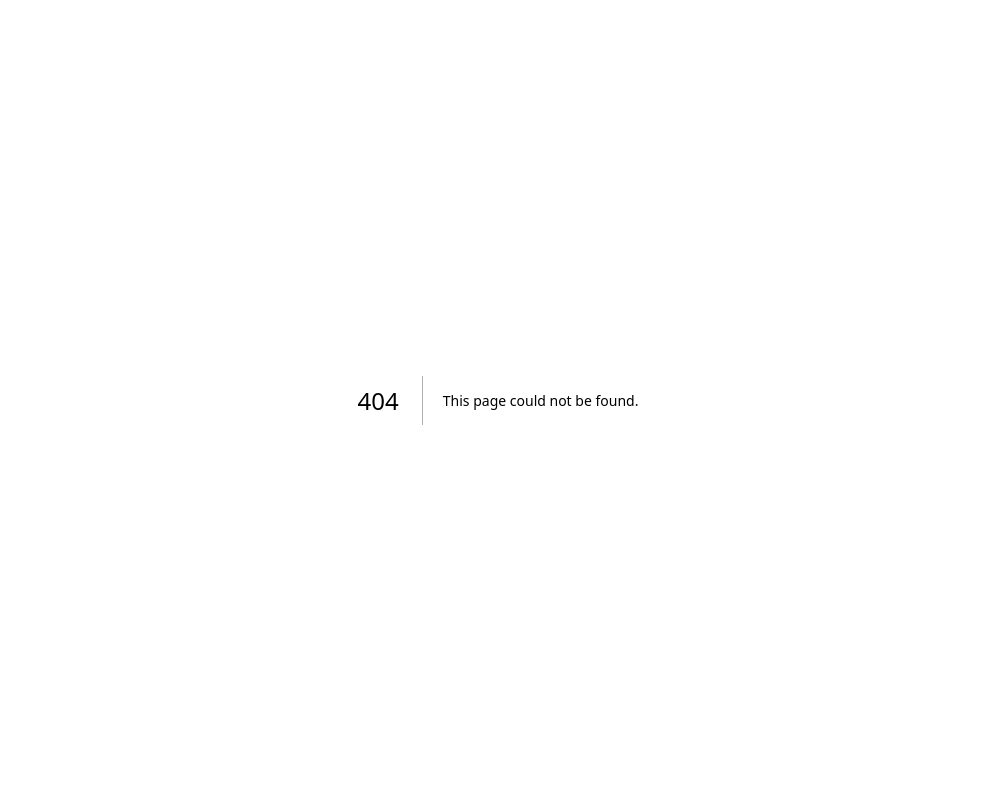
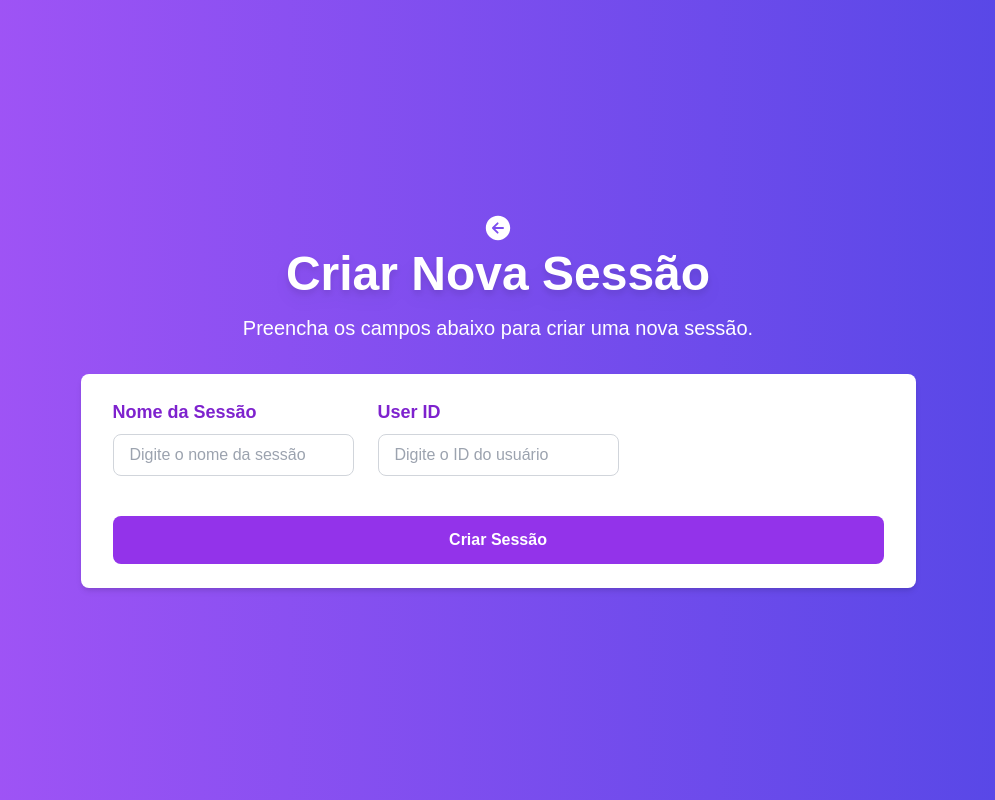
Before and after one commit to Cafezila/rpg_frontend, a Next.js app: page /sessoes/form in a window 1280 px wide. Before the commit this address had no page. Shown: the whole page, without its empty margins (142-1137 px from the left). Built offline with nearby package versions, Linux system fonts and the light colour scheme.

Commit message:
work on create session

```diff
--- /dev/null
+++ b/app/sessoes/form/page.tsx
@@ -0,0 +1,124 @@
+"use client";
+
+import { IoArrowBackCircle } from "react-icons/io5";
+import { useRouter } from "next/navigation";
+import { useState } from "react";
+
+export default function CreateSession() {
+  const router = useRouter();
+  const [nome, setNome] = useState<string>("");
+  const [user_id, setUserId] = useState<string>("");
+  const [error, setError] = useState<string | null>(null);
+  const [loading, setLoading] = useState<boolean>(false);
+
+  const handleGoBack = () => {
+    router.back(); // Volta para a página anterior
+  };
+
+  const handleSubmit = async (e: React.FormEvent) => {
+    e.preventDefault();
+    setLoading(true);
+    setError(null);
+
+    const newSession = {
+      nome,
+      user_id,
+    };
+
+    try {
+      const response = await fetch("http://localhost:3333/sessions", {
+        method: "POST",
+        headers: {
+          "Content-Type": "application/json",
+        },
+        body: JSON.stringify(newSession),
+      });
+
+      if (!response.ok) {
+        throw new Error("Erro ao criar sessão");
+      }
+
+      // Limpar campos após sucesso
+      setNome("");
+      setUserId("");
+      alert("Sessão criada com sucesso!");
+    } catch (err: any) {
+      setError(err.message);
+    } finally {
+      setLoading(false);
+    }
+  };
+
+  return (
+    <div className="min-h-screen bg-gradient-to-r from-purple-500 to-indigo-600 flex flex-col items-center justify-center text-white">
+      <header className="text-center mb-8 w-full">
+        <button onClick={handleGoBack} className="text-white text-3xl">
+          <IoArrowBackCircle />
+        </button>
+        <div>
+          <h1 className="text-5xl font-extrabold drop-shadow-lg">
+            Criar Nova Sessão
+          </h1>
+          <p className="text-xl mt-4 font-light">
+            Preencha os campos abaixo para criar uma nova sessão.
+          </p>
+        </div>
+      </header>
+
+      <main className="flex flex-col items-center justify-center gap-6">
+        <form
+          onSubmit={handleSubmit}
+          className="bg-white text-purple-700 px-8 py-6 rounded-lg shadow-md max-w-6xl w-full grid grid-cols-1 sm:grid-cols-2 lg:grid-cols-3 gap-6"
+        >
+          {error && <p className="text-red-500 text-center">{error}</p>}
+          <div className="mb-4">
+            <label htmlFor="nome" className="block text-lg font-semibold mb-2">
+              Nome da Sessão
+            </label>
+            <input
+              type="text"
+              id="nome"
+              name="nome"
+              value={nome}
+              onChange={(e) => setNome(e.target.value)}
+              className="w-full px-4 py-2 border border-gray-300 rounded-lg focus:outline-none focus:ring-2 focus:ring-purple-600"
+              placeholder="Digite o nome da sessão"
+              required
+            />
+          </div>
+
+          <div className="mb-4">
+            <label
+              htmlFor="user_id"
+              className="block text-lg font-semibold mb-2"
+            >
+              User ID
+            </label>
+            <input
+              type="text"
+              id="user_id"
+              name="user_id"
+              value={user_id}
+              onChange={(e) => setUserId(e.target.value)}
+              className="w-full px-4 py-2 border border-gray-300 rounded-lg focus:outline-none focus:ring-2 focus:ring-purple-600"
+              placeholder="Digite o ID do usuário"
+              required
+            />
+          </div>
+
+          <button
+            type="submit"
+            className="w-full bg-purple-600 text-white px-6 py-3 rounded-lg font-semibold hover:bg-purple-700 transition col-span-3"
+            disabled={loading}
+          >
+            {loading ? "Criando..." : "Criar Sessão"}
+          </button>
+        </form>
+      </main>
+
+      <footer className="absolute bottom-4 text-center text-sm">
+        <p></p>
+      </footer>
+    </div>
+  );
+}
--- /dev/null
+++ b/app/sessoes/page.tsx
@@ -0,0 +1,88 @@
+"use client";
+
+import { useEffect, useState } from "react";
+
+interface Sessao {
+  id: string;
+  user_id: string;
+  nome: string;
+  created_at: string;
+  updated_at: string;
+}
+
+const SessionsPage = () => {
+  const [sessoes, setSessoes] = useState<Sessao[]>([]);
+  const [loading, setLoading] = useState<boolean>(true);
+  const [error, setError] = useState<string | null>(null);
+
+  useEffect(() => {
+    const fetchSessoes = async () => {
+      try {
+        const response = await fetch("http://localhost:3333/sessions");
+        if (!response.ok) {
+          throw new Error("Erro ao buscar sessões");
+        }
+        const data = await response.json();
+        setSessoes(data);
+      } catch (err: any) {
+        setError(err.message);
+      } finally {
+        setLoading(false);
+      }
+    };
+
+    fetchSessoes();
+  }, []);
+
+  if (loading) return <p className="text-center">Carregando...</p>;
+  if (error) return <p className="text-center text-red-500">Erro: {error}</p>;
+
+  return (
+    <div className="container mx-auto p-4">
+      <a
+        href="/sessoes/form"
+        className="text-blue-500 hover:underline mb-4 block text-center"
+      >
+        Ir para o formulário de sessões
+      </a>
+
+      <h1 className="text-3xl font-bold text-center text-white mb-6">
+        Sessões
+      </h1>
+
+      <div className="overflow-x-auto bg-white rounded-lg shadow-lg">
+        <table className="min-w-full text-sm text-left text-gray-500">
+          <thead className="text-xs text-gray-700 uppercase bg-purple-600">
+            <tr>
+              <th className="px-6 py-3">Nome</th>
+              <th className="px-6 py-3">ID do Usuário</th>
+              <th className="px-6 py-3">Criado em</th>
+              <th className="px-6 py-3">Atualizado em</th>
+            </tr>
+          </thead>
+          <tbody>
+            {sessoes.map((sessao) => (
+              <tr
+                key={sessao.id}
+                className="bg-gray-50 border-b hover:bg-gray-100"
+              >
+                <td className="px-6 py-4 font-medium text-purple-700">
+                  {sessao.nome}
+                </td>
+                <td className="px-6 py-4 text-purple-700">{sessao.user_id}</td>
+                <td className="px-6 py-4 text-purple-700">
+                  {new Date(sessao.created_at).toLocaleString()}
+                </td>
+                <td className="px-6 py-4 text-purple-700">
+                  {new Date(sessao.updated_at).toLocaleString()}
+                </td>
+              </tr>
+            ))}
+          </tbody>
+        </table>
+      </div>
+    </div>
+  );
+};
+
+export default SessionsPage;
--- a/app/users/form/page.tsx
+++ b/app/users/form/page.tsx
@@ -25,7 +25,6 @@ export default function CreateUser() {
           </p>
         </div>
       </header>
-
       <main className="flex flex-col items-center justify-center gap-6">
         <form className="bg-white text-purple-700 px-8 py-6 rounded-lg shadow-md max-w-sm w-full">
           <div className="mb-4">
--- a/app/users/page.tsx
+++ b/app/users/page.tsx
@@ -13,27 +13,27 @@ const UsersPage = () => {
   const [loading, setLoading] = useState<boolean>(true);
   const [error, setError] = useState<string | null>(null);
 
-  //   useEffect(() => {
-  //     const fetchUsers = async () => {
-  //       try {
-  //         // const response = await fetch("http://localhost:3333/users");
-  //         if (!response.ok) {
-  //           throw new Error("Erro ao buscar usuários");
-  //         }
-  //         // const data = await response.json();
-  //         setUsers(data);
-  //       } catch (err: any) {
-  //         setError(err.message);
-  //       } finally {
-  //         setLoading(false);
-  //       }
-  //     };
+  useEffect(() => {
+    const fetchUsers = async () => {
+      try {
+        const response = await fetch("http://localhost:3333/users");
+        if (!response.ok) {
+          throw new Error("Erro ao buscar usuários");
+        }
+        const data = await response.json();
+        setUsers(data);
+      } catch (err: any) {
+        setError(err.message);
+      } finally {
+        setLoading(false);
+      }
+    };
 
-  //     fetchUsers();
-  //   }, []);
+    fetchUsers();
+  }, []);
 
-  //   if (loading) return <p className="text-center">Carregando...</p>;
-  //   if (error) return <p className="text-center text-red-500">Erro: {error}</p>;
+  if (loading) return <p className="text-center">Carregando...</p>;
+  if (error) return <p className="text-center text-red-500">Erro: {error}</p>;
 
   return (
     <div className="container mx-auto p-4">
```
